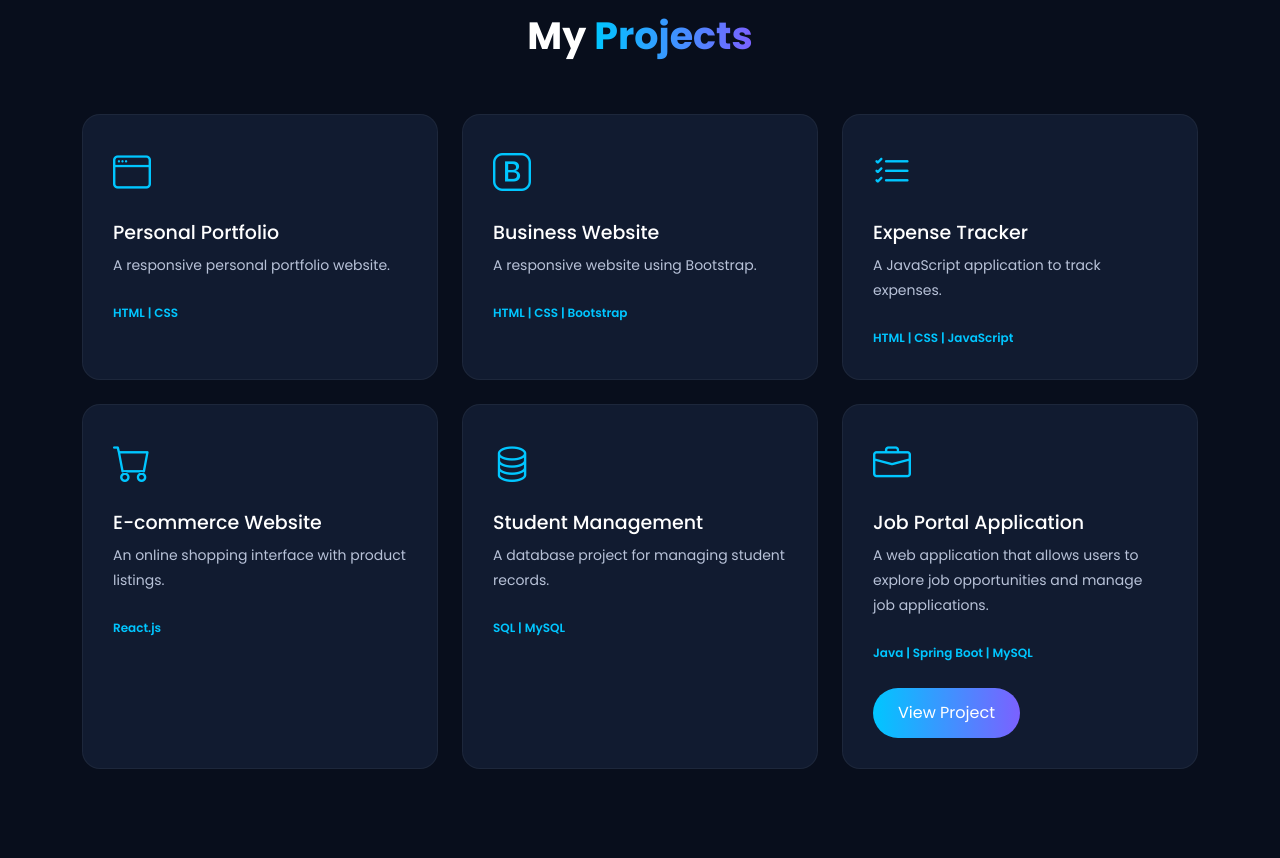
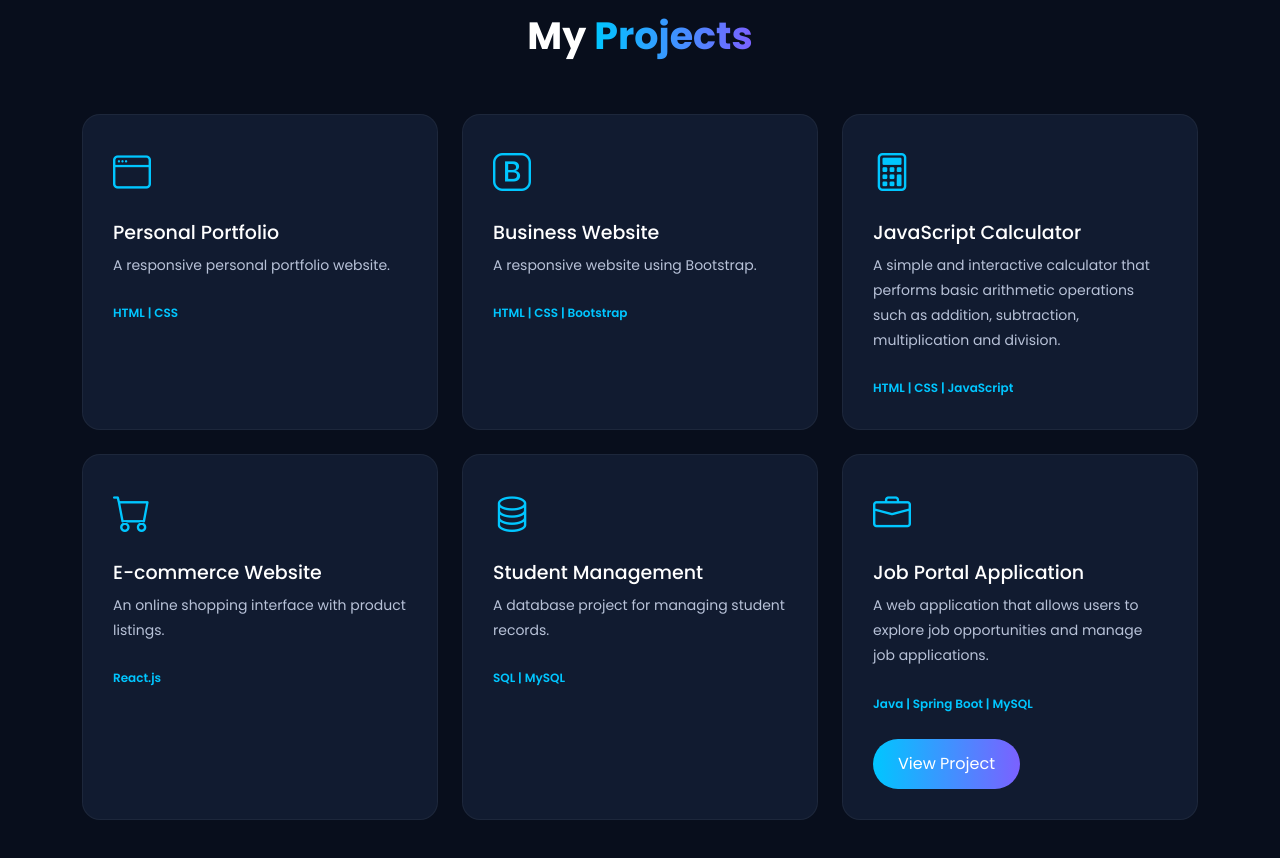
Before and after one commit to Kadambari-1230-kk/my-portfolio, a plain HTML site: page index.html in a window 1280 px wide. Shown: the part 2232-3090 px from the top of the page. Drawn offline with nearby package versions, Linux system fonts and the light colour scheme.

Commit message:
Update index.html

```diff
--- a/index.html
+++ b/index.html
@@ -222,14 +222,21 @@
                     </div>
                 </div>
 
-                <div class="col-md-6 col-lg-4">
-                    <div class="project-card">
-                        <i class="bi bi-list-check"></i>
-                        <h4>Expense Tracker</h4>
-                        <p>A JavaScript application to track expenses.</p>
-                        <span>HTML | CSS | JavaScript</span>
-                    </div>
-                </div>
+
+<div class="col-md-6 col-lg-4">
+    <div class="project-card">
+        <i class="bi bi-calculator"></i>
+        <h4>JavaScript Calculator</h4>
+        <p>
+            A simple and interactive calculator
+            that performs basic arithmetic operations
+            such as addition, subtraction,
+            multiplication and division.
+        </p>
+        <span>HTML | CSS | JavaScript</span>
+    </div>
+</div>
+
 
                 <div class="col-md-6 col-lg-4">
                     <div class="project-card">
```
